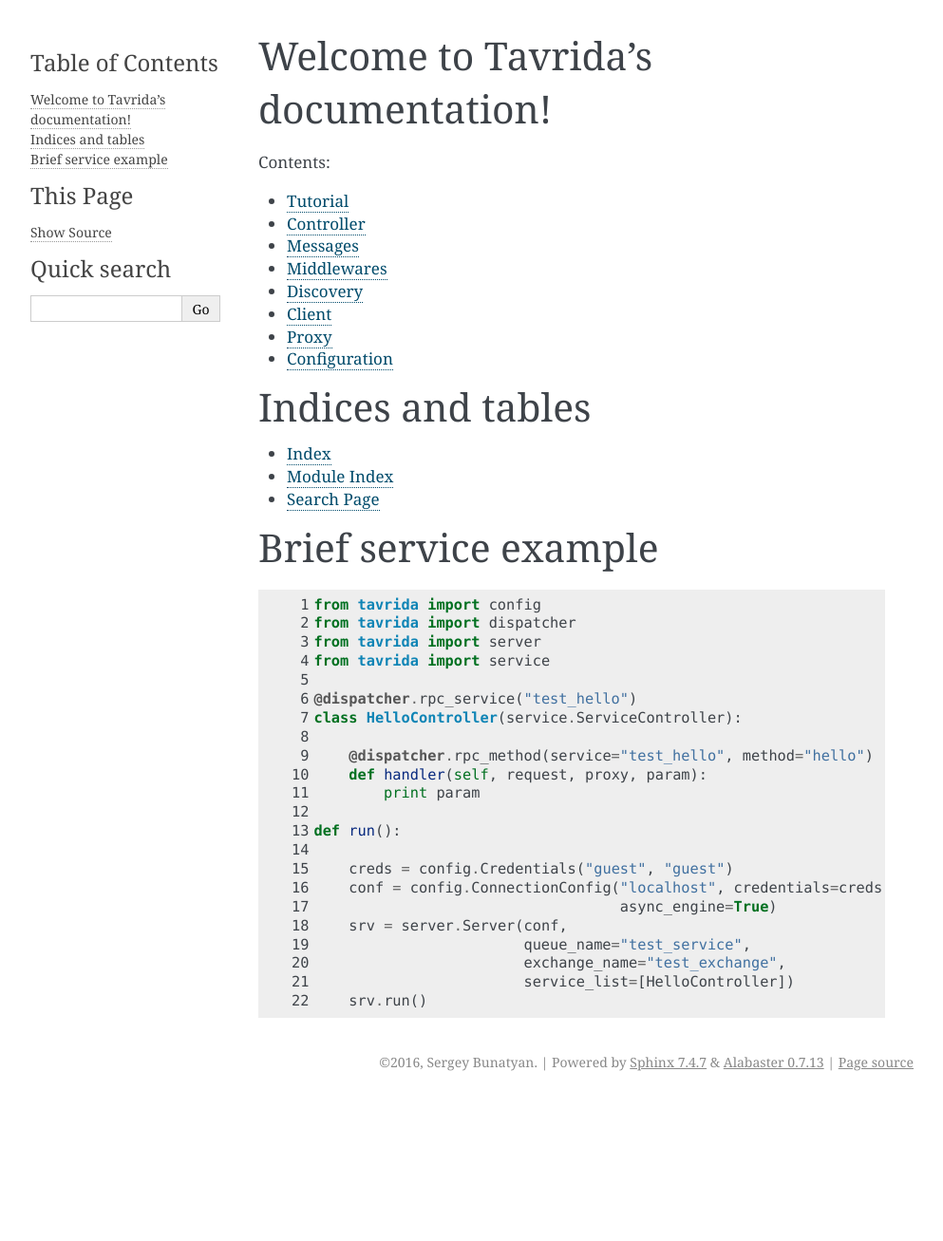
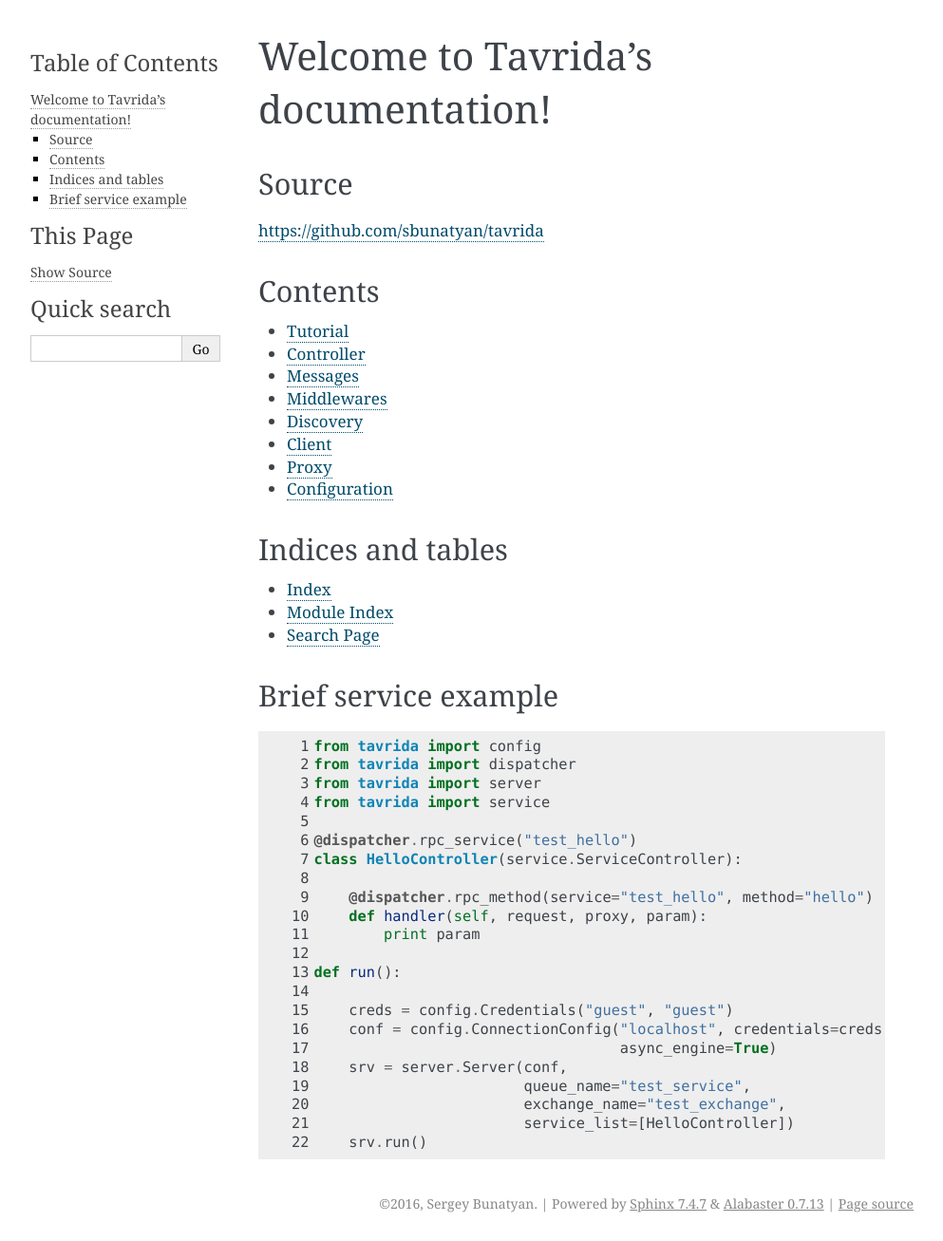
Before and after one commit to sbunatyan/tavrida, a Sphinx documentation site: the page built from docs/source/index.rst, in a window 1280 px wide. Shown: the whole page at 95% size, without its empty margins (148-1141 px from the left). Built offline with Sphinx 7.4.7, drawn with Linux system fonts in a browser that asks for light colours; before the commit the page ends 1158 px from its top, so only the background shows below that.

Commit message:
Index page is improved: added source link, styles altered

```diff
--- a/docs/source/index.rst
+++ b/docs/source/index.rst
@@ -6,7 +6,13 @@
 Welcome to Tavrida's documentation!
 ===================================
 
-Contents:
+Source
+------
+
+https://github.com/sbunatyan/tavrida
+
+Contents
+--------
 
 .. toctree::
    :maxdepth: 1
@@ -22,7 +28,7 @@
 
 
 Indices and tables
-==================
+------------------
 
 * :ref:`genindex`
 * :ref:`modindex`
@@ -30,7 +36,7 @@
 
 
 Brief service example
-=====================
+---------------------
 
 .. code-block:: python
     :linenos:
```
